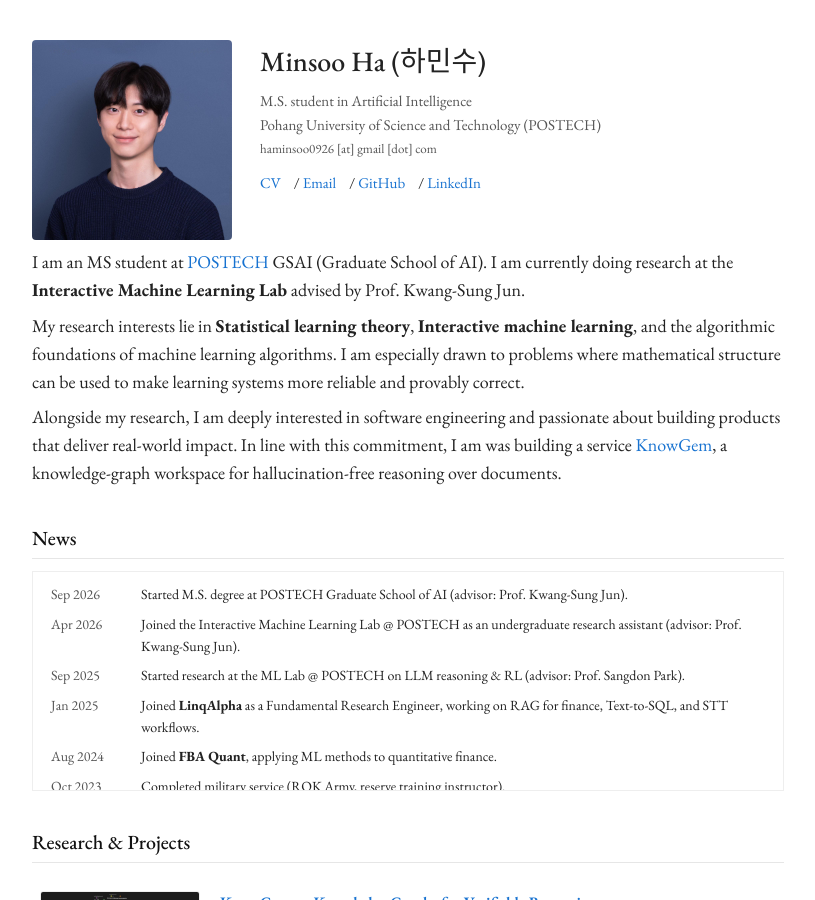
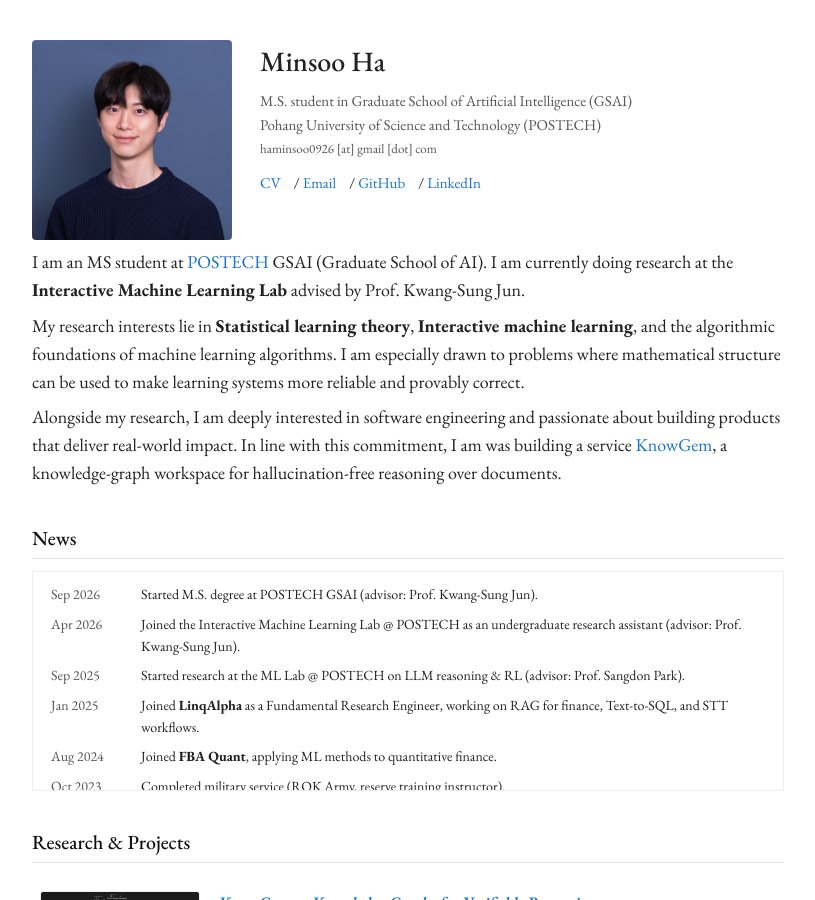
Before and after one commit to minsoo0926/minsoo0926.github.io, a Jekyll site: the page built from index.md, in a window 1280 px wide and 900 px high. Shown: the whole window, without its empty margins (232-1047 px from the left). Built offline with Jekyll 4.4.1, drawn with Linux system fonts in a browser that asks for light colours.

Commit message:
chore: POSTECH GSAI abbreviation

```diff
--- a/_data/news.yml
+++ b/_data/news.yml
@@ -3,7 +3,7 @@
 
 - date: Sep 2026
   body: >-
-    Started M.S. degree at POSTECH Graduate School of AI (advisor: Prof. Kwang-Sung Jun).
+    Started M.S. degree at POSTECH GSAI (advisor: Prof. Kwang-Sung Jun).
 
 - date: Apr 2026
   body: >-
--- a/index.md
+++ b/index.md
@@ -5,9 +5,9 @@ layout: default
 <section class="profile" markdown="0">
     <img src="/assets/images/profile.jpg" alt="Minsoo Ha">
     <div class="meta">
-        <div class="name">Minsoo Ha (하민수)</div>
+        <div class="name">Minsoo Ha</div>
         <div class="affil">
-            M.S. student in Artificial Intelligence<br>
+            M.S. student in Graduate School of Artificial Intelligence (GSAI)<br>
             Pohang University of Science and Technology (POSTECH)<br>
             <span style="font-family:'EB Garamond','Georgia','Times New Roman','Noto Serif KR',serif; font-size:13px;">haminsoo0926 [at] gmail [dot] com</span>
         </div>
```
